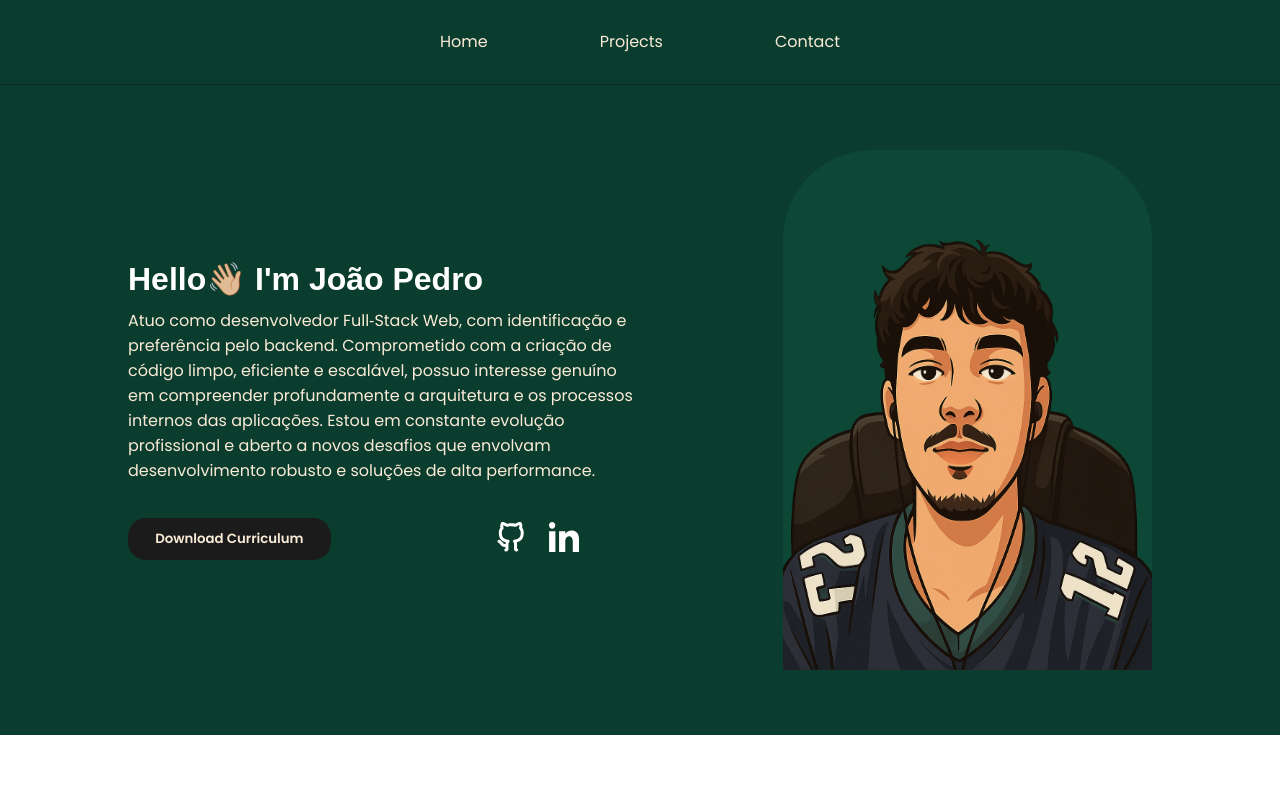
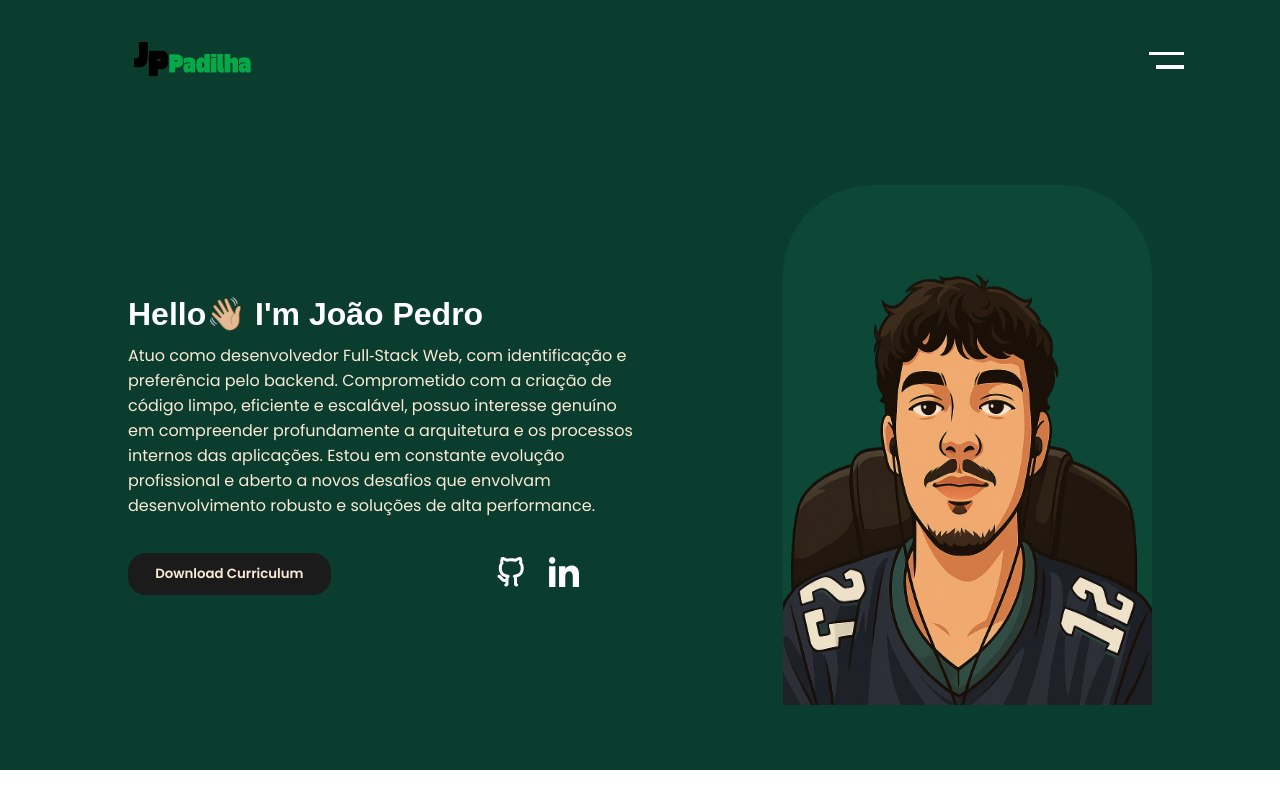
Before and after one commit to jppadilha1/portfolio-jp, a Next.js app: page / in a window 1280 px wide. Built offline with nearby package versions, Linux system fonts and the light colour scheme.

Commit message:
feat: new `header` with personal `logo` and `menu`

```diff
--- a/components/header/header.js
+++ b/components/header/header.js
@@ -1,22 +1,61 @@
 import styles from "./header.module.css";
+import { useRef } from "react";
 
 export function Header() {
+  const menuRef = useRef(null);
+
+  function toggleMenu() {
+    const menu = menuRef.current;
+    if (!menu) return;
+
+    if (menu.style.display === "none" || menu.style.display === "") {
+      menu.style.display = "flex";
+    } else {
+      menu.style.display = "none";
+    }
+  }
+
   return (
     <>
       <div className={styles.header}>
         <div className={styles.options}>
+          <div className={styles.logo}>
+            <a href="#">
+              <img src="/logo.png"></img>
+            </a>
+          </div>
+
+          <div className={styles.menu} onClick={toggleMenu}>
+            <div className={styles.childone}></div>
+            <div className={styles.childtwo}></div>
+          </div>
+        </div>
+        <div className={styles.menupopup} ref={menuRef}>
+          <div className={styles.close}>
+            <div className={styles.iconclose} onClick={toggleMenu}>
+              <div className={styles.barx}></div>
+              <div className={styles.barx}></div>
+            </div>
+          </div>
+
           <div className={styles.about}>
-            <div className={styles.span}>Home</div>
+            <div className={styles.span}>
+              <a href="#">Home</a>
+            </div>
             <div className={styles.bar}></div>
           </div>
 
           <div className={styles.projects}>
-            <div className={styles.span}>Projects</div>
+            <div className={styles.span}>
+              <a>Projects</a>
+            </div>
             <div className={styles.bar}></div>
           </div>
 
           <div className={styles.contact}>
-            <div className={styles.span}>Contact</div>
+            <div className={styles.span}>
+              <a>Contact</a>
+            </div>
             <div className={styles.bar}></div>
           </div>
         </div>
--- a/components/header/header.module.css
+++ b/components/header/header.module.css
@@ -5,16 +5,87 @@
   align-items: center;
   justify-content: center;
   width: 100%;
-  height: 85px;
-  border-bottom: 1px solid #0b0b0b53;
+  height: 120px;
   background-color: #0b3d2e;
 }
 
+.logo {
+  width: 200px;
+  height: 160px;
+}
+
+.logo img {
+  width: 100%;
+  height: 100%;
+}
+
 .options {
-  width: 40%;
+  width: 85%;
   display: flex;
   align-items: center;
-  justify-content: space-around;
+  justify-content: space-between;
+}
+
+.childone,
+.childtwo {
+  margin-bottom: 10px;
+  width: 35px;
+  height: 3.5px;
+  background-color: #fff;
+  color: #fff;
+}
+
+.childtwo {
+  margin-bottom: 0;
+  margin-left: 7px;
+  width: 28px;
+}
+
+.menu {
+  cursor: pointer;
+}
+
+.menupopup {
+  display: none;
+  flex-direction: column;
+  height: 380px;
+  width: 320px;
+  position: fixed;
+  right: 0;
+  top: 0;
+  background-color: #0e4a38;
+  border-bottom-left-radius: 35px;
+}
+
+.close {
+  display: flex;
+  justify-content: flex-end;
+  height: 30%;
+  width: 100%;
+}
+
+.iconclose {
+  width: 30%;
+  height: 80%;
+  display: flex;
+  align-items: center;
+  justify-content: center;
+}
+
+.iconclose .barx {
+  width: 30px;
+  height: 3px;
+  background-color: #fff;
+  position: absolute;
+  cursor: pointer;
+}
+
+.iconclose .barx:first-child {
+  transform: translateY(-50%) rotate(45deg);
+}
+
+.iconclose .barx:last-child {
+  transform: translateY(-50%) rotate(-45deg);
 }
 
 .about,
@@ -27,16 +98,18 @@
   padding: 10px;
 }
 
-.span {
-  color: antiquewhite;
+.span a {
+  color: #fff;
   margin-bottom: 2px;
   font-family: "Poppins", sans-serif;
+  cursor: pointer;
+  text-decoration: none;
 }
 
 .bar {
   display: none;
-  background-color: #ffffffda;
-  width: 100%;
+  background-color: #fff;
+  width: 50%;
   height: 3px;
   border-radius: 3px;
 }
```
Also changed, not shown: public/logo.png (added).
